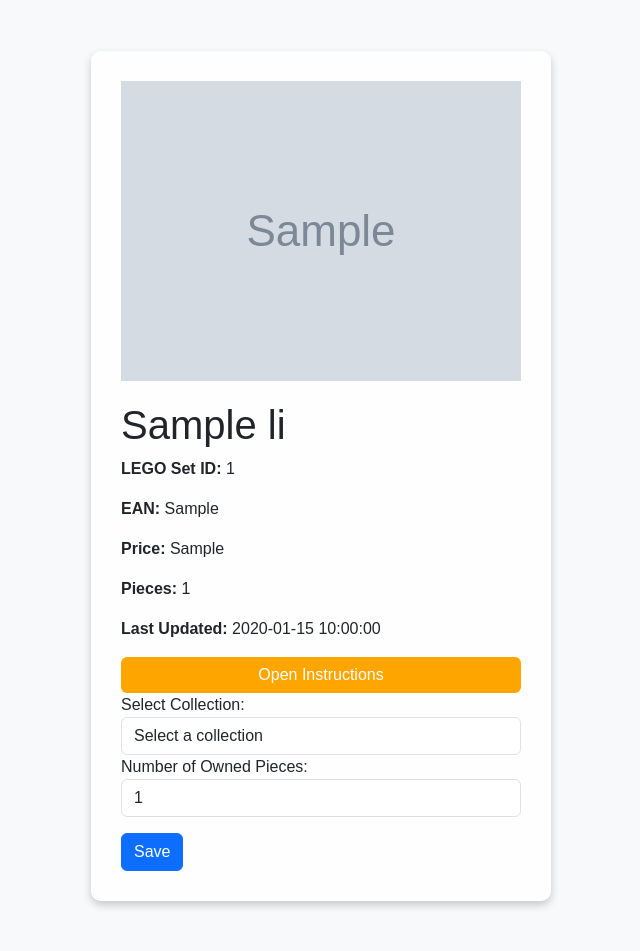
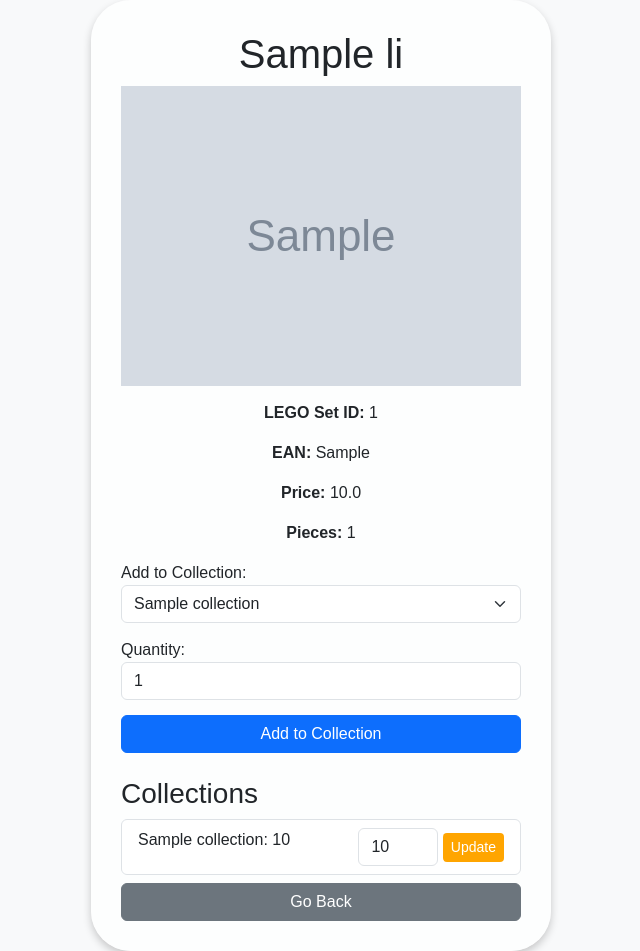
Before and after one commit to JonasHeilig/LIS-LegoInvSystem, a Flask app: page /set/1 in a window 1280 px wide. Shown: the whole page, without its empty margins (319-959 px from the left). Run offline with Flask 3, Linux system fonts and the light colour scheme; tables that the repository leaves empty hold one stand-in row (values such as "Sample post"); grey boxes marked "Sample" are stand-in pictures; some libraries are stand-ins or nearby versions.

Commit message:
improvements with collections and peaces
readme update

```diff
--- a/app.py
+++ b/app.py
@@ -17,12 +17,11 @@
     ls_id = db.Column(db.String(80), unique=True, nullable=False)
     title = db.Column(db.String(120), unique=True, nullable=False)
     ean = db.Column(db.String(80), unique=True, nullable=False)
-    price = db.Column(db.String(120), nullable=True)
+    price = db.Column(db.Float, nullable=True)
     pieces = db.Column(db.Integer, nullable=True)
     image_url = db.Column(db.String(255), nullable=True)
     owned = db.Column(db.Boolean, nullable=True, default=False)
     owned_pieces = db.Column(db.Integer, nullable=True, default=0)
-    owned_list = db.Column(db.String(120), nullable=True)
     last_updated = db.Column(db.DateTime, nullable=False, default=datetime.utcnow)
 
 
@@ -31,6 +30,7 @@
     id = db.Column(db.Integer, primary_key=True)
     list_name = db.Column(db.String(120), nullable=False)
     set_id = db.Column(db.Integer, db.ForeignKey('lis.id'), nullable=False)
+    quantity = db.Column(db.Integer, nullable=False, default=0)
     added_at = db.Column(db.DateTime, nullable=False, default=datetime.utcnow)
     lis_set = db.relationship('LIS', backref=db.backref('collections', lazy=True))
 
@@ -42,16 +42,33 @@
         query = request.form.get('query')
         if query:
             data = api_usage.get_set_data(query)
-            if data:
+            if data and 'sets' in data and len(data['sets']) > 0:
+                set_data = data['sets'][0]
                 result = LIS.query.filter(
-                    (LIS.ean == data['ean']) | (LIS.ls_id == data['number'])).first()
+                    (LIS.ean == set_data.get('ean', '')) |
+                    (LIS.ls_id == set_data.get('number', ''))
+                ).first()
+
                 if result:
-                    for key, value in data.items():
-                        setattr(result, key, value)
+                    result.title = set_data.get('name', '')
+                    result.ean = set_data.get('ean', '')
+                    result.price = set_data.get('price', 0)
+                    result.pieces = set_data.get('pieces', 0)
+                    result.image_url = set_data.get('image_url', '')
                     result.last_updated = datetime.utcnow()
                 else:
-                    result = LIS(**data, last_updated=datetime.utcnow())
+                    result = LIS(
+                        api_id=set_data.get('setID', 0),
+                        ls_id=set_data.get('number', ''),
+                        title=set_data.get('name', ''),
+                        ean=set_data.get('ean', ''),
+                        price=set_data.get('price', 0),
+                        pieces=set_data.get('pieces', 0),
+                        image_url=set_data.get('image_url', ''),
+                        last_updated=datetime.utcnow()
+                    )
                     db.session.add(result)
+
                 db.session.commit()
                 return render_template('result.html', result=result, collection_names=collection_names)
             else:
@@ -80,6 +97,8 @@
 def add_to_collection(set_id):
     set_item = LIS.query.get_or_404(set_id)
     selected_list = request.form.get('owned_list')
+    quantity = int(request.form.get('quantity', 0))
+
     if selected_list == 'create_new':
         new_list_name = request.form.get('new_list_name')
         if new_list_name:
@@ -87,20 +106,30 @@
         else:
             return "Please provide a name for the new list.", 400
 
-    if Collection.query.filter_by(set_id=set_id, list_name=selected_list).first():
-        return "Set already in the selected collection.", 400
-
-    collection_entry = Collection(list_name=selected_list, set_id=set_id)
-    db.session.add(collection_entry)
+    collection_entry = Collection.query.filter_by(set_id=set_id, list_name=selected_list).first()
+    if collection_entry:
+        collection_entry.quantity = quantity
+    else:
+        collection_entry = Collection(list_name=selected_list, set_id=set_id, quantity=quantity)
+        db.session.add(collection_entry)
     db.session.commit()
 
     return redirect(url_for('index'))
 
 
+@app.route('/update_collection/<int:set_id>/<string:list_name>', methods=['POST'])
+def update_collection(set_id, list_name):
+    quantity = int(request.form.get('quantity', 0))
+    collection_entry = Collection.query.filter_by(set_id=set_id, list_name=list_name).first_or_404()
+    collection_entry.quantity = quantity
+    db.session.commit()
+    return redirect(url_for('collection', list_name=list_name))
+
+
 @app.route('/collection_lists', methods=['GET'])
 def collection_lists():
     lists = db.session.query(Collection.list_name).distinct().all()
-    return json.dumps([name[0] for name in lists if name[0]])
+    return jsonify([name[0] for name in lists if name[0]])
 
 
 @app.route('/collection/<string:list_name>', methods=['GET'])
@@ -108,8 +137,21 @@
     page = request.args.get('page', 1, type=int)
     per_page = 17
     sets = Collection.query.filter_by(list_name=list_name).paginate(page=page, per_page=per_page)
-    if sets.items:
-        return render_template('collection.html', sets=sets, list_name=list_name)
+    set_details = []
+    for collection in sets.items:
+        set_item = LIS.query.get(collection.set_id)
+        if set_item:
+            set_details.append({
+                'id': set_item.id,
+                'title': set_item.title,
+                'image_url': set_item.image_url,
+                'ls_id': set_item.ls_id,
+                'price': set_item.price,
+                'pieces': set_item.pieces,
+                'quantity': collection.quantity
+            })
+    if set_details:
+        return render_template('collection.html', sets=sets, list_name=list_name, set_details=set_details)
     else:
         return "No sets found in this list.", 404
 
@@ -120,6 +162,7 @@
     collection_names = [name[0] for name in db.session.query(Collection.list_name).distinct().all() if name[0]]
     if request.method == 'POST':
         selected_list = request.form.get('owned_list')
+        quantity = int(request.form.get('quantity', 0))
         if selected_list == 'create_new':
             new_list_name = request.form.get('new_list_name')
             if new_list_name:
@@ -129,17 +172,18 @@
 
         collection_entry = Collection.query.filter_by(set_id=set_id, list_name=selected_list).first()
         if collection_entry:
-            if 'owned_pieces' in request.form:
-                collection_entry.lis_set.owned_pieces = int(request.form.get('owned_pieces', 0))
-                db.session.commit()
+            collection_entry.quantity = quantity
         else:
-            collection_entry = Collection(list_name=selected_list, set_id=set_id)
+            collection_entry = Collection(list_name=selected_list, set_id=set_id, quantity=quantity)
             db.session.add(collection_entry)
-            db.session.commit()
-
+        db.session.commit()
         return redirect(url_for('set_detail', set_id=set_id))
 
-    return render_template('set_detail.html', set_item=set_item, collection_names=collection_names)
+    collection_entries = Collection.query.filter_by(set_id=set_id).all()
+    collections = {entry.list_name: entry.quantity for entry in collection_entries}
+
+    return render_template('set_detail.html', set_item=set_item, collection_names=collection_names,
+                           collections=collections)
 
 
 @app.route('/')
--- a/create_db.py
+++ b/create_db.py
@@ -20,7 +20,6 @@
     image_url = db.Column(db.String(255), nullable=True)
     owned = db.Column(db.Boolean, nullable=True, default=False)
     owned_pieces = db.Column(db.Integer, nullable=True, default=0)
-    owned_list = db.Column(db.String(120), nullable=True)
     last_updated = db.Column(db.DateTime, nullable=False, default=datetime.utcnow)
 
 
@@ -29,6 +28,7 @@
     id = db.Column(db.Integer, primary_key=True)
     list_name = db.Column(db.String(120), nullable=False)
     set_id = db.Column(db.Integer, db.ForeignKey('lis.id'), nullable=False)
+    quantity = db.Column(db.Integer, nullable=False, default=0)
     added_at = db.Column(db.DateTime, nullable=False, default=datetime.utcnow)
     lis_set = db.relationship('LIS', backref=db.backref('collections', lazy=True))
 
--- a/templates/collection.html
+++ b/templates/collection.html
@@ -39,6 +39,7 @@
 <body>
     <div class="container">
         <h1>{{ list_name }} Collection</h1>
+        <p><strong>Unique Sets:</strong> {{ unique_set_count }}</p>
         <div class="row">
             {% for set in sets.items %}
             <div class="col-md-4">
@@ -49,6 +50,7 @@
                         <p class="card-text"><strong>Set ID:</strong> {{ set.lis_set.ls_id }}</p>
                         <p class="card-text"><strong>Price:</strong> {{ set.lis_set.price }}</p>
                         <p class="card-text"><strong>Pieces:</strong> {{ set.lis_set.pieces }}</p>
+                        <p class="card-text"><strong>Owned:</strong> {{ set_counts[set.lis_set.id] }}</p>
                         <a href="{{ url_for('set_detail', set_id=set.lis_set.id) }}" class="btn btn-primary w-100">View Details</a>
                     </div>
                 </div>
--- a/templates/result.html
+++ b/templates/result.html
@@ -62,7 +62,7 @@
         <p><strong>Pieces:</strong> {{ result.pieces }}</p>
         <p><strong>Last Updated:</strong> {{ result.last_updated }}</p>
 
-        <a href="https://www.lego.com/de-de/service/buildinginstructions/{{ result.ls_id }}" target="_blank"  class="btn-instructions w-100">Open Instructions</a>
+        <a href="https://www.lego.com/de-de/service/buildinginstructions/{{ result.ls_id }}" target="_blank" class="btn-instructions w-100">Open Instructions</a>
 
         <form action="/add_to_collection/{{ result.id }}" method="POST" class="mt-3">
             <div class="form-group mb-3">
@@ -77,6 +77,10 @@
             <div class="form-group mb-3" id="new_list_name_container" style="display: none;">
                 <label for="new_list_name">New List Name:</label>
                 <input type="text" name="new_list_name" id="new_list_name" class="form-control">
+            </div>
+            <div class="form-group mb-3">
+                <label for="quantity">Quantity:</label>
+                <input type="number" name="quantity" id="quantity" class="form-control" min="1" value="1">
             </div>
             <button type="submit" class="btn btn-primary w-100">Add to Collection</button>
         </form>
--- a/templates/set_detail.html
+++ b/templates/set_detail.html
@@ -3,7 +3,7 @@
 <head>
     <meta charset="UTF-8">
     <meta name="viewport" content="width=device-width, initial-scale=1.0">
-    <title>{{ set_item.title }} - Details</title>
+    <title>Set Detail</title>
     <link rel="stylesheet" href="/static/bootstrap-5.3.3-dist/css/bootstrap.min.css">
     <script src="/static/bootstrap-5.3.3-dist/js/bootstrap.min.js"></script>
     <style>
@@ -17,69 +17,88 @@
             justify-content: center;
             align-items: center;
         }
-        .detail-container {
-            background-color: rgba(255, 255, 255, 0.9);
+        .set-detail-container {
+            background-color: rgba(255, 255, 255, 0.8);
             padding: 30px;
-            border-radius: 10px;
+            border-radius: 40px;
             box-shadow: 0 4px 8px rgba(0, 0, 0, 0.2);
             width: 100%;
-            max-width: 800px;
+            max-width: 600px;
+            max-height: 100vh;
+            overflow-y: auto;
+        }
+        h1, p {
+            text-align: center;
         }
         .img-container {
             text-align: center;
-            margin-bottom: 20px;
+            margin-bottom: 15px;
         }
-        .btn-instructions {
+        .form-group {
+            margin-bottom: 15px;
+        }
+        .btn-update {
             background-color: orange;
             color: white;
             border: none;
         }
-        .btn-instructions:hover {
+        .btn-update:hover {
             background-color: #ff8c00;
             color: white;
         }
     </style>
 </head>
 <body>
-    <div class="detail-container">
+    <div class="set-detail-container">
+        <h1>{{ set_item.title }}</h1>
         <div class="img-container">
             <img src="{{ set_item.image_url }}" alt="LEGO Set Image" class="img-fluid">
         </div>
-        <h1>{{ set_item.title }}</h1>
         <p><strong>LEGO Set ID:</strong> {{ set_item.ls_id }}</p>
         <p><strong>EAN:</strong> {{ set_item.ean }}</p>
         <p><strong>Price:</strong> {{ set_item.price }}</p>
         <p><strong>Pieces:</strong> {{ set_item.pieces }}</p>
-        <p><strong>Last Updated:</strong> {{ set_item.last_updated }}</p>
 
-        <a href="https://www.lego.com/de-de/service/buildinginstructions/{{ set_item.ls_id }}" target="_blank" class="btn btn-instructions w-100">Open Instructions</a>
-
-        <form method="POST">
+        <form action="/add_to_collection/{{ set_item.id }}" method="POST">
             <div class="form-group">
-                <label for="owned_list">Select Collection:</label>
-                <select id="owned_list" name="owned_list" class="form-control" required>
-                    <option value="">Select a collection</option>
+                <label for="owned_list">Add to Collection:</label>
+                <select name="owned_list" id="owned_list" class="form-select">
                     {% for name in collection_names %}
                         <option value="{{ name }}">{{ name }}</option>
                     {% endfor %}
                     <option value="create_new">Create New List</option>
                 </select>
             </div>
-            <div id="new_list_container" class="form-group" style="display: none;">
+            <div class="form-group" id="new_list_name_container" style="display: none;">
                 <label for="new_list_name">New List Name:</label>
-                <input type="text" id="new_list_name" name="new_list_name" class="form-control">
+                <input type="text" name="new_list_name" id="new_list_name" class="form-control">
             </div>
             <div class="form-group">
-                <label for="owned_pieces">Number of Owned Pieces:</label>
-                <input type="number" id="owned_pieces" name="owned_pieces" class="form-control" min="0" value="{{ set_item.owned_pieces or 0 }}">
+                <label for="quantity">Quantity:</label>
+                <input type="number" name="quantity" id="quantity" class="form-control" min="1" value="1">
             </div>
-            <button type="submit" class="btn btn-primary mt-3">Save</button>
+            <button type="submit" class="btn btn-primary w-100">Add to Collection</button>
         </form>
+
+        <h3 class="mt-4">Collections</h3>
+        <ul class="list-group">
+            {% for list_name, quantity in collections.items() %}
+                <li class="list-group-item">
+                    {{ list_name }}: {{ quantity }}
+                    <form action="/update_collection/{{ set_item.id }}/{{ list_name }}" method="POST" class="d-inline float-end">
+                        <input type="number" name="quantity" class="form-control d-inline" style="width: 80px;" min="0" value="{{ quantity }}">
+                        <button type="submit" class="btn-update btn btn-sm">Update</button>
+                    </form>
+                </li>
+            {% endfor %}
+        </ul>
+
+        <a href="/" class="btn btn-secondary w-100 mt-2">Go Back</a>
     </div>
 
     <script>
-        document.getElementById('owned_list').addEventListener('change', function () {
-            var newListContainer = document.getElementById('new_list_container');
+        document.getElementById('owned_list').addEventListener('change', function() {
+            var newListContainer = document.getElementById('new_list_name_container');
             if (this.value === 'create_new') {
                 newListContainer.style.display = 'block';
             } else {
```
Also changed, not shown: preview-pictures/all_items_in_collection.png (added), preview-pictures/new_index.png (added), readme.md.
